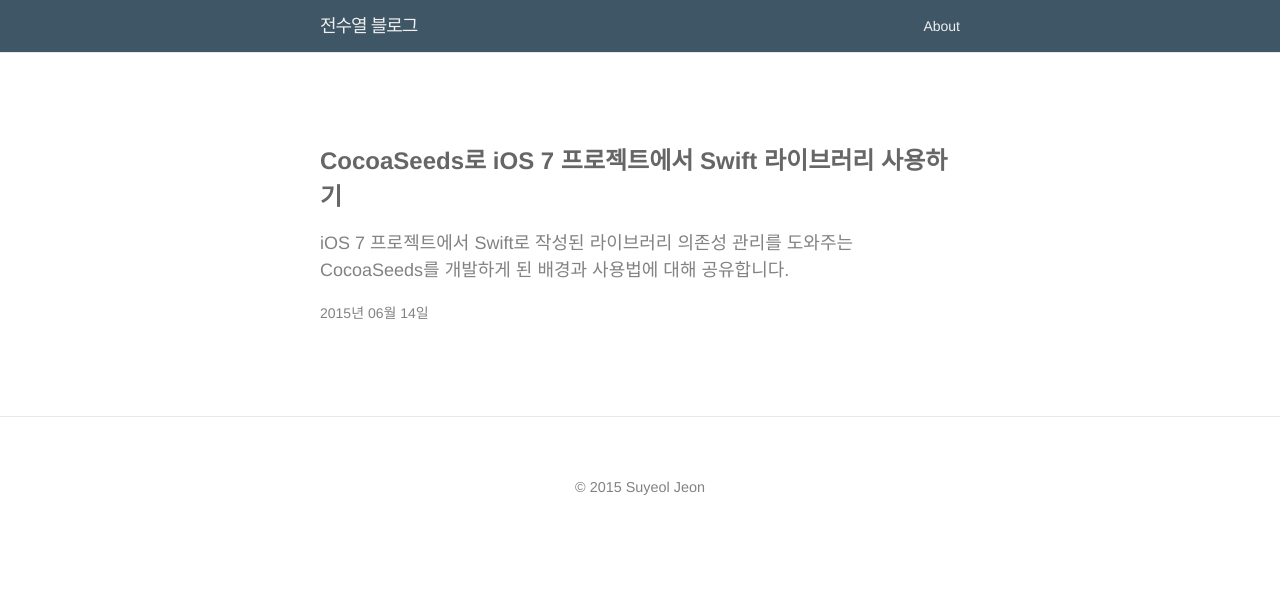
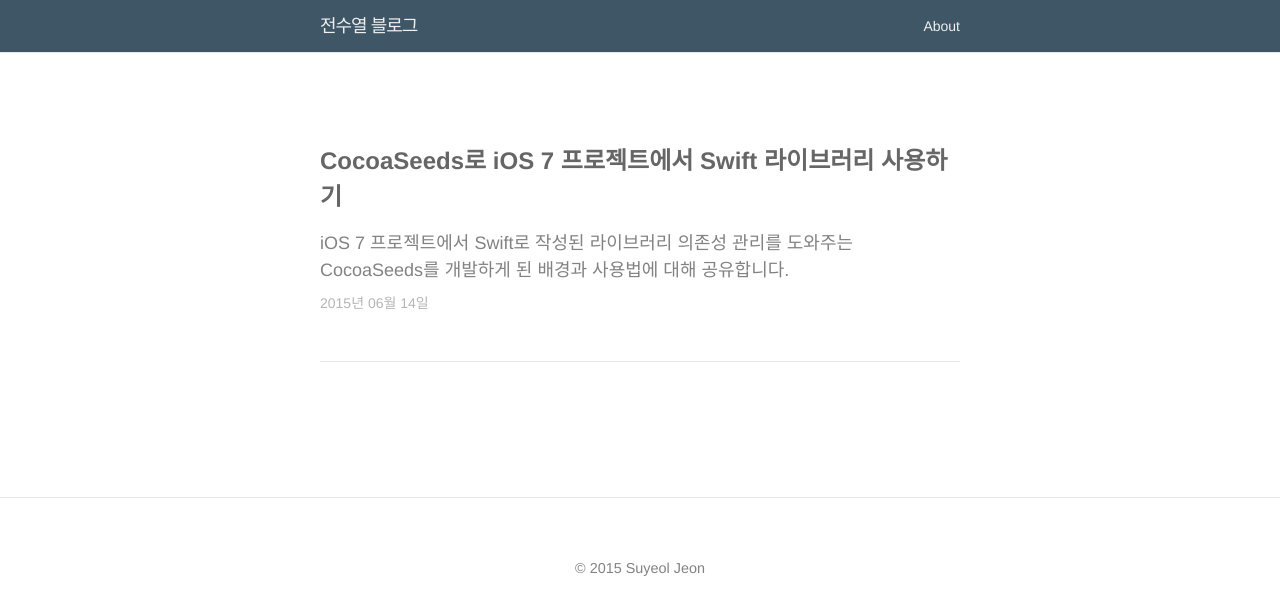
Before and after one commit to devxoul/blog, a Jekyll site: the page built from index.html, in a window 1280 px wide. Shown: the top 615 px of the page. Built offline with Jekyll 4.4.1, drawn with Linux system fonts in a browser that asks for light colours; Markdown is read by kramdown in place of the engine named in the settings.

Commit message:
세부 디자인 변경

```diff
--- a/_sass/_base.scss
+++ b/_sass/_base.scss
@@ -83,13 +83,19 @@
     color: $brand-color;
     text-decoration: none;
 
-    &:visited {
-        color: darken($brand-color, 15%);
-    }
-
     &:hover {
         color: $text-color;
     }
+}
+
+
+
+/**
+ * Rules
+ */
+
+hr {
+    background-color: $grey-color-light;
 }
 
 
--- a/_sass/_layout.scss
+++ b/_sass/_layout.scss
@@ -185,14 +185,21 @@
     margin-bottom: 0;
     list-style: none;
 
-    p {
-        color: $grey-color;
+    li {
+        padding-bottom: $spacing-unit * 1.5;
+        margin-bottom: $spacing-unit * 1.5;
+        border-bottom: 1px $grey-color-light solid;
+
+        p {
+            color: $grey-color;
+            margin-bottom: 5px;
+        }
     }
 }
 
 .post-meta {
     font-size: $small-font-size;
-    color: $grey-color;
+    color: lighten($grey-color, 20%);
 }
 
 .post-link {
@@ -207,14 +214,14 @@
  */
 .post-header {
     margin-bottom: $spacing-unit;
-    padding-bottom: $spacing-unit + 10px;
+    padding-bottom: $spacing-unit;
     border-bottom: 1px solid $grey-color-light;
 }
 
 .post-title {
     font-size: 32px;
     line-height: 1.2;
-    margin-bottom: 20px;
+    margin-bottom: 10px;
 }
 
 .post-content {
```
